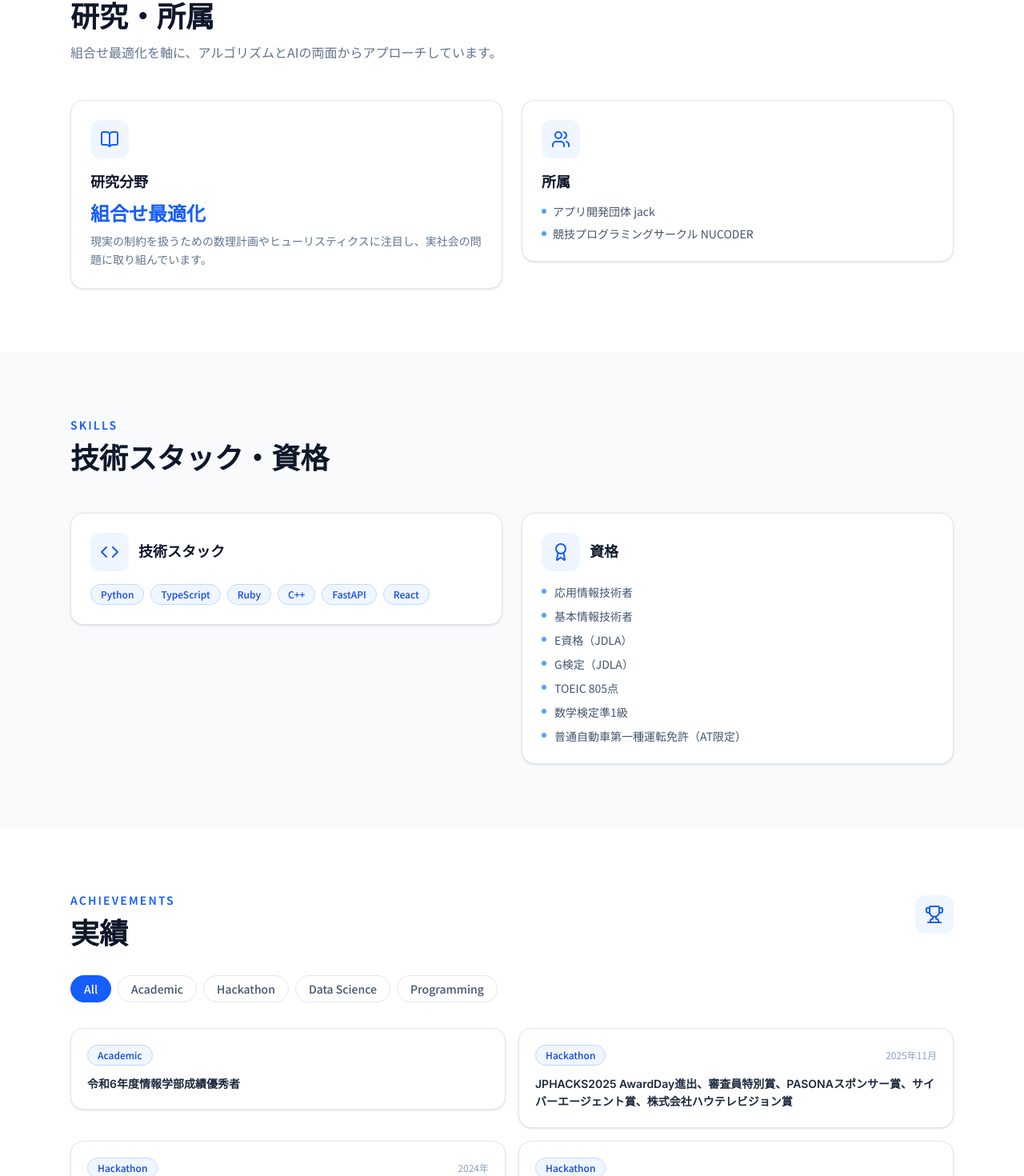
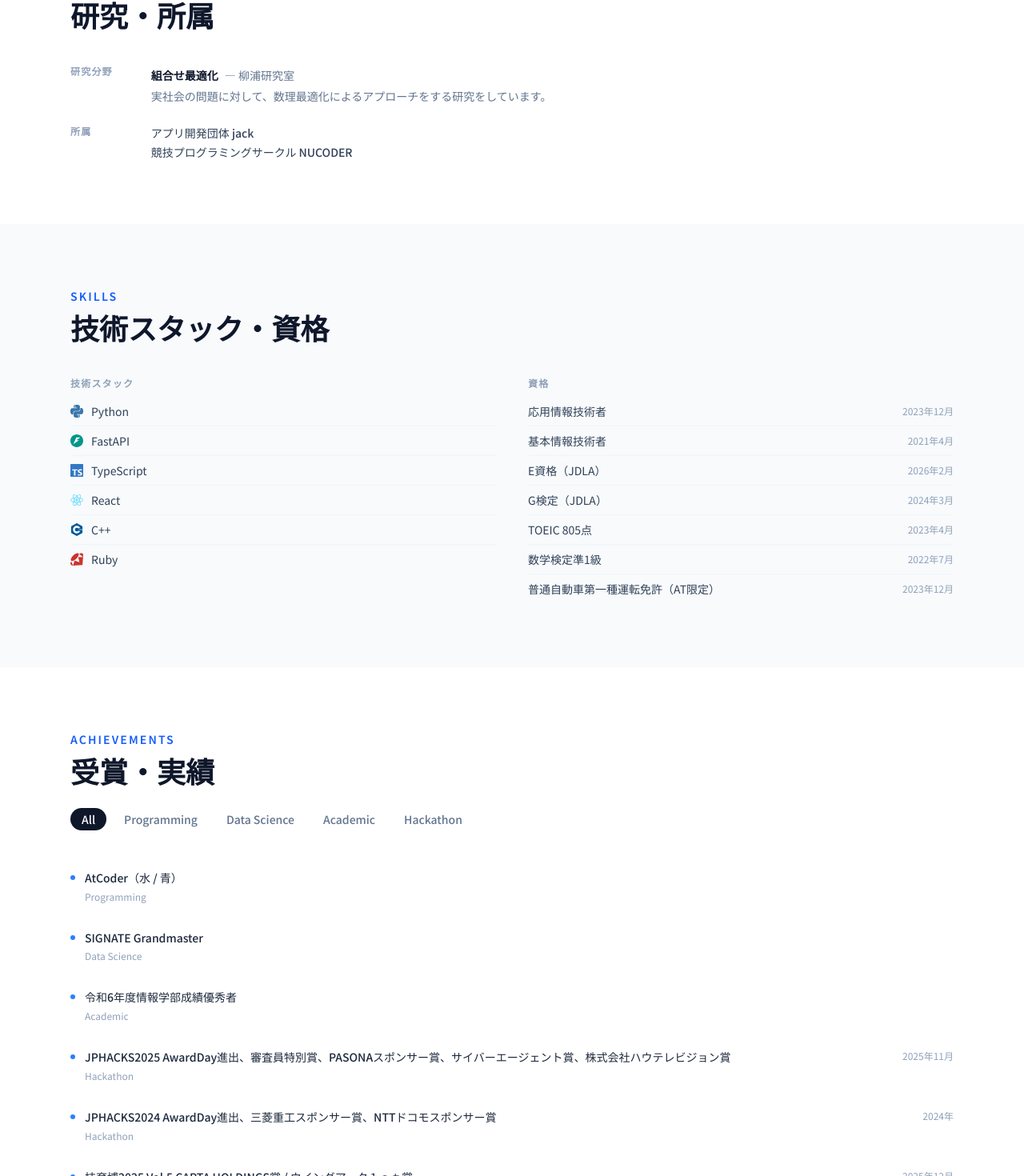
Before and after one commit to kabetani-yusei/portfolio, a Next.js app: page / in a window 1280 px wide. Shown: the part 900-2370 px from the top of the page at 80% size. Built offline with nearby package versions, Linux system fonts and the light colour scheme.

Commit message:
UI 内容の大幅なアップデート

```diff
--- a/content/portfolio.md
+++ b/content/portfolio.md
@@ -6,6 +6,7 @@
 - アプリ開発団体 jack
 - 競技プログラミングサークル NUCODER
 ## 研究分野
+柳浦研究室
 組合せ最適化
 
 ## 各種アカウント
@@ -26,19 +27,21 @@
 - React
 
 ## 資格
-- TOEIC 805点
-- 数学検定準1級
-- 基本情報技術者
-- 応用情報技術者
-- 一般社団法人日本ディープラーニング協会 G検定
-- 一般社団法人日本ディープラーニング協会 E資格
-- 普通自動車第一種運転免許(AT限定)
+- TOEIC 805点 2023年4月
+- 数学検定準1級 2022年7月
+- 基本情報技術者 2021年4月
+- 応用情報技術者 2023年12月
+- 一般社団法人日本ディープラーニング協会 G検定 2024年3月
+- 一般社団法人日本ディープラーニング協会 E資格 2026年2月
+- 普通自動車第一種運転免許(AT限定) 2023年12月
 
-## 実績
+## 受賞・実績
+- AtCoder（水 / 青）
+- SIGNATE Grandmaster
 - 令和6年度情報学部成績優秀者
 - JPHACKS2025 AwardDay進出、審査員特別賞、PASONAスポンサー賞、サイバーエージェント賞、株式会社ハウテレビジョン賞 2025年11月
 - JPHACKS2024 AwardDay進出、三菱重工スポンサー賞、NTTドコモスポンサー賞 2024年
-- 技育博2025 Vol.5 株式会社CARTA HOLDINGS賞 ウイングアーク１ｓｔ株式会社賞
+- 技育博2025 Vol.5 株式会社CARTA HOLDINGS賞 ウイングアーク１ｓｔ株式会社賞 2025年12月
 - atmaCup #16 in collaboration with RECRUIT 学生10位 / 全体43位
 - atmaCup #20 in collaboration with Udemy 初心者枠2位 / 全体10位
 - #21 atmaCup in collaboration with Elith 学生8位 / 全体41位
@@ -49,9 +52,7 @@
 - AtCoder Heuristic Contest 055 学生26位 / 総合82位
 
 
-## 経験
-- AtCoder（水 / 青）
-- SIGNATE Grandmaster
+## 活動・経験
 - KOSENセキュリティコンテスト2022 12位
 - KOSENセキュリティコンテスト2023 9位
 - ALGORI2024 戦略賞ノミネート
--- a/package.json
+++ b/package.json
@@ -14,7 +14,8 @@
     "lucide-react": "^1.8.0",
     "next": "^16.2.3",
     "react": "^19.2.5",
-    "react-dom": "^19.2.5"
+    "react-dom": "^19.2.5",
+    "react-icons": "^5.6.0"
   },
   "devDependencies": {
     "@tailwindcss/postcss": "^4",
--- a/src/components/About.tsx
+++ b/src/components/About.tsx
@@ -1,4 +1,3 @@
-import { BookOpen, Users } from "lucide-react";
 import { profile } from "@/data/profile";
 import { FadeIn } from "./FadeIn";
 import { SectionHeading } from "./SectionHeading";
@@ -8,51 +7,38 @@
     <section id="about" className="scroll-mt-20 bg-white py-20">
       <div className="mx-auto max-w-6xl px-6">
         <FadeIn>
-          <SectionHeading
-            label="About"
-            title="研究・所属"
-            description="組合せ最適化を軸に、アルゴリズムとAIの両面からアプローチしています。"
-          />
+          <SectionHeading label="About" title="研究・所属" />
         </FadeIn>
 
-        <div className="mt-12 grid gap-6 md:grid-cols-2">
-          <FadeIn delay={0.1}>
-            <div className="rounded-2xl border border-slate-200 bg-white p-6 shadow-sm transition hover:shadow-md">
-              <div className="mb-4 inline-flex rounded-xl bg-blue-50 p-3">
-                <BookOpen size={24} className="text-blue-600" />
-              </div>
-              <h3 className="text-lg font-semibold text-slate-900">
-                研究分野
-              </h3>
-              <p className="mt-2 text-2xl font-bold text-blue-600">
+        <FadeIn delay={0.1}>
+          <dl className="mt-10 grid gap-y-6 gap-x-12 sm:grid-cols-[auto_1fr]">
+            <dt className="text-xs font-semibold uppercase tracking-widest text-slate-400">
+              研究分野
+            </dt>
+            <dd>
+              <span className="text-sm font-bold text-slate-900">
                 {profile.research}
+              </span>
+              <span className="ml-2 text-sm text-slate-500">
+                — {profile.lab}
+              </span>
+              <p className="mt-1 text-sm leading-relaxed text-slate-500">
+                実社会の問題に対して、数理最適化によるアプローチをする研究をしています。
               </p>
-              <p className="mt-2 text-sm leading-relaxed text-slate-500">
-                現実の制約を扱うための数理計画やヒューリスティクスに注目し、実社会の問題に取り組んでいます。
-              </p>
-            </div>
-          </FadeIn>
+            </dd>
 
-          <FadeIn delay={0.2}>
-            <div className="rounded-2xl border border-slate-200 bg-white p-6 shadow-sm transition hover:shadow-md">
-              <div className="mb-4 inline-flex rounded-xl bg-blue-50 p-3">
-                <Users size={24} className="text-blue-600" />
-              </div>
-              <h3 className="text-lg font-semibold text-slate-900">所属</h3>
-              <ul className="mt-3 space-y-2">
-                {profile.affiliations.map((a) => (
-                  <li
-                    key={a}
-                    className="flex items-center gap-2 text-sm text-slate-600"
-                  >
-                    <span className="h-1.5 w-1.5 rounded-full bg-blue-400" />
-                    {a}
-                  </li>
-                ))}
-              </ul>
-            </div>
-          </FadeIn>
-        </div>
+            <dt className="text-xs font-semibold uppercase tracking-widest text-slate-400">
+              所属
+            </dt>
+            <dd className="flex flex-col gap-1">
+              {profile.affiliations.map((a) => (
+                <span key={a} className="text-sm font-medium text-slate-700">
+                  {a}
+                </span>
+              ))}
+            </dd>
+          </dl>
+        </FadeIn>
       </div>
     </section>
   );
--- a/src/components/Achievements.tsx
+++ b/src/components/Achievements.tsx
@@ -1,11 +1,9 @@
 "use client";
 
 import { useState, useMemo } from "react";
-import { Trophy } from "lucide-react";
 import { achievements } from "@/data/profile";
 import { FadeIn } from "./FadeIn";
 import { SectionHeading } from "./SectionHeading";
-import { Tag } from "./Tag";
 
 const ALL = "All";
 
@@ -27,24 +25,19 @@
     <section id="achievements" className="scroll-mt-20 bg-white py-20">
       <div className="mx-auto max-w-6xl px-6">
         <FadeIn>
-          <div className="flex items-start justify-between gap-4">
-            <SectionHeading label="Achievements" title="実績" />
-            <div className="mt-1 inline-flex rounded-xl bg-blue-50 p-3">
-              <Trophy size={24} className="text-blue-600" />
-            </div>
-          </div>
+          <SectionHeading label="Achievements" title="受賞・実績" />
         </FadeIn>
 
         <FadeIn delay={0.1}>
-          <div className="mt-8 flex flex-wrap gap-2">
+          <div className="mt-6 flex flex-wrap gap-2">
             {categories.map((cat) => (
               <button
                 key={cat}
                 onClick={() => setFilter(cat)}
-                className={`rounded-full border px-4 py-1.5 text-sm font-medium transition ${
+                className={`rounded-full px-3.5 py-1 text-sm font-medium transition ${
                   filter === cat
-                    ? "border-blue-600 bg-blue-600 text-white"
-                    : "border-slate-200 bg-white text-slate-600 hover:border-slate-300 hover:bg-slate-50"
+                    ? "bg-slate-900 text-white"
+                    : "text-slate-500 hover:bg-slate-100 hover:text-slate-700"
                 }`}
               >
                 {cat}
@@ -53,25 +46,28 @@
           </div>
         </FadeIn>
 
-        <div className="mt-8 grid gap-4 md:grid-cols-2">
+        <div className="mt-8">
           {filtered.map((item, i) => (
-            <FadeIn key={item.title} delay={0.05 * (i % 4)}>
-              <div className="group rounded-2xl border border-slate-200 bg-white p-5 shadow-sm transition hover:-translate-y-0.5 hover:shadow-md">
-                <div className="flex items-center justify-between gap-3">
-                  <div className="flex flex-wrap gap-1.5">
-                    {item.tags?.map((tag) => (
-                      <Tag key={tag} label={tag} />
-                    ))}
+            <FadeIn key={item.title} delay={0.03 * (i % 6)}>
+              <div className="flex items-start justify-between gap-4 border-b border-slate-100 py-4 last:border-0">
+                <div className="flex items-start gap-3">
+                  <span className="mt-2 h-1.5 w-1.5 shrink-0 rounded-full bg-blue-500" />
+                  <div>
+                    <p className="text-sm font-medium leading-relaxed text-slate-800">
+                      {item.title}
+                    </p>
+                    {item.tags && (
+                      <p className="mt-1 text-xs text-slate-400">
+                        {item.tags.join(" / ")}
+                      </p>
+                    )}
                   </div>
-                  {item.date && (
-                    <span className="shrink-0 text-xs text-slate-400">
-                      {item.date}
-                    </span>
-                  )}
                 </div>
-                <h3 className="mt-3 text-sm font-semibold leading-relaxed text-slate-800">
-                  {item.title}
-                </h3>
+                {item.date && (
+                  <span className="shrink-0 pt-0.5 text-xs text-slate-400">
+                    {item.date}
+                  </span>
+                )}
               </div>
             </FadeIn>
           ))}
--- a/src/components/Footer.tsx
+++ b/src/components/Footer.tsx
@@ -31,7 +31,7 @@
 
 export function Footer() {
   return (
-    <footer className="border-t border-slate-200 bg-slate-50 py-12">
+    <footer id="contact" className="scroll-mt-20 border-t border-slate-200 bg-slate-50 py-12">
       <div className="mx-auto max-w-6xl px-6">
         <div className="flex flex-col items-center gap-8">
           <div className="flex flex-col items-center gap-3">
--- a/src/components/Hero.tsx
+++ b/src/components/Hero.tsx
@@ -11,10 +11,7 @@
         <FadeIn>
           <div className="flex flex-col gap-6">
             <div>
-              <p className="text-sm font-semibold uppercase tracking-[0.15em] text-blue-600">
-                {profile.research}
-              </p>
-              <h1 className="mt-3 text-4xl font-bold leading-tight text-slate-900 md:text-5xl lg:text-6xl">
+              <h1 className="text-4xl font-bold leading-tight text-slate-900 md:text-5xl lg:text-6xl">
                 {profile.name}
               </h1>
               <p className="mt-1 text-lg font-medium text-slate-400">
--- a/src/components/Navbar.tsx
+++ b/src/components/Navbar.tsx
@@ -9,6 +9,7 @@
   { href: "#experience", label: "Experience" },
   { href: "#timeline", label: "Timeline" },
   { href: "#accounts", label: "Accounts" },
+  { href: "#contact", label: "Contact" },
 ];
 
 export function Navbar() {
--- a/src/components/Skills.tsx
+++ b/src/components/Skills.tsx
@@ -1,8 +1,24 @@
-import { Code, Award } from "lucide-react";
+import type { IconType } from "react-icons";
+import {
+  SiPython,
+  SiTypescript,
+  SiRuby,
+  SiCplusplus,
+  SiFastapi,
+  SiReact,
+} from "react-icons/si";
 import { profile } from "@/data/profile";
 import { FadeIn } from "./FadeIn";
 import { SectionHeading } from "./SectionHeading";
-import { Tag } from "./Tag";
+
+const skillIcons: Record<string, { icon: IconType; color: string }> = {
+  Python: { icon: SiPython, color: "#3776AB" },
+  TypeScript: { icon: SiTypescript, color: "#3178C6" },
+  Ruby: { icon: SiRuby, color: "#CC342D" },
+  "C++": { icon: SiCplusplus, color: "#00599C" },
+  FastAPI: { icon: SiFastapi, color: "#009688" },
+  React: { icon: SiReact, color: "#61DAFB" },
+};
 
 export function Skills() {
   return (
@@ -12,41 +28,51 @@
           <SectionHeading label="Skills" title="技術スタック・資格" />
         </FadeIn>
 
-        <div className="mt-12 grid gap-6 md:grid-cols-2">
+        <div className="mt-10 grid gap-10 md:grid-cols-[1fr_1fr]">
           <FadeIn delay={0.1}>
-            <div className="rounded-2xl border border-slate-200 bg-white p-6 shadow-sm">
-              <div className="mb-4 flex items-center gap-3">
-                <div className="inline-flex rounded-xl bg-blue-50 p-3">
-                  <Code size={24} className="text-blue-600" />
-                </div>
-                <h3 className="text-lg font-semibold text-slate-900">
-                  技術スタック
-                </h3>
-              </div>
-              <div className="flex flex-wrap gap-2">
-                {profile.skills.map((skill) => (
-                  <Tag key={skill} label={skill} />
-                ))}
-              </div>
+            <div>
+              <h3 className="text-xs font-semibold uppercase tracking-widest text-slate-400">
+                技術スタック
+              </h3>
+              <ul className="mt-4 space-y-2">
+                {profile.skills.map((skill) => {
+                  const entry = skillIcons[skill];
+                  const Icon = entry?.icon;
+                  return (
+                    <li
+                      key={skill}
+                      className="flex items-center gap-2.5 border-b border-slate-100 pb-2 text-sm last:border-0"
+                    >
+                      {Icon && (
+                        <Icon
+                          size={16}
+                          style={{ color: entry.color }}
+                          className="shrink-0"
+                        />
+                      )}
+                      <span className="text-slate-700">{skill}</span>
+                    </li>
+                  );
+                })}
+              </ul>
             </div>
           </FadeIn>
 
           <FadeIn delay={0.2}>
-            <div className="rounded-2xl border border-slate-200 bg-white p-6 shadow-sm">
-              <div className="mb-4 flex items-center gap-3">
-                <div className="inline-flex rounded-xl bg-blue-50 p-3">
-                  <Award size={24} className="text-blue-600" />
-                </div>
-                <h3 className="text-lg font-semibold text-slate-900">資格</h3>
-              </div>
-              <ul className="space-y-2.5">
+            <div>
+              <h3 className="text-xs font-semibold uppercase tracking-widest text-slate-400">
+                資格
+              </h3>
+              <ul className="mt-4 space-y-2">
                 {profile.certifications.map((cert) => (
                   <li
-                    key={cert}
-                    className="flex items-start gap-2.5 text-sm text-slate-600"
+                    key={cert.name}
+                    className="flex items-center justify-between border-b border-slate-100 pb-2 text-sm last:border-0"
                   >
-                    <span className="mt-1.5 h-1.5 w-1.5 shrink-0 rounded-full bg-blue-400" />
-                    {cert}
+                    <span className="text-slate-700">{cert.name}</span>
+                    <span className="shrink-0 text-xs text-slate-400">
+                      {cert.date}
+                    </span>
                   </li>
                 ))}
               </ul>
--- a/src/data/profile.ts
+++ b/src/data/profile.ts
@@ -19,6 +19,7 @@
   name: "壁谷 悠成",
   englishName: "KABETANI Yusei",
   role: "名古屋大学大学院 情報学研究科 数理情報学専攻 修士1年",
+  lab: "柳浦研究室",
   research: "組合せ最適化",
   intro:
     "組合せ最適化を研究しています。競技プログラミング、機械学習コンペ、ハッカソンに参加しています。",
@@ -43,19 +44,21 @@
     },
   ] satisfies Account[],
   email: "yuusei0565(at)gmail.com",
-  skills: ["Python", "TypeScript", "Ruby", "C++", "FastAPI", "React"],
+  skills: ["Python", "FastAPI", "TypeScript", "React", "C++", "Ruby"],
   certifications: [
-    "応用情報技術者",
-    "基本情報技術者",
-    "E資格（JDLA）",
-    "G検定（JDLA）",
-    "TOEIC 805点",
-    "数学検定準1級",
-    "普通自動車第一種運転免許（AT限定）",
+    { name: "応用情報技術者", date: "2023年12月" },
+    { name: "基本情報技術者", date: "2021年4月" },
+    { name: "E資格（JDLA）", date: "2026年2月" },
+    { name: "G検定（JDLA）", date: "2024年3月" },
+    { name: "TOEIC 805点", date: "2023年4月" },
+    { name: "数学検定準1級", date: "2022年7月" },
+    { name: "普通自動車第一種運転免許（AT限定）", date: "2023年12月" },
   ],
 };
 
 export const achievements: Achievement[] = [
+  { title: "AtCoder（水 / 青）", tags: ["Programming"] },
+  { title: "SIGNATE Grandmaster", tags: ["Data Science"] },
   { title: "令和6年度情報学部成績優秀者", tags: ["Academic"] },
   {
     title:
@@ -70,6 +73,7 @@
   },
   {
     title: "技育博2025 Vol.5 CARTA HOLDINGS賞 / ウイングアーク１ｓｔ賞",
+    date: "2025年12月",
     tags: ["Hackathon"],
   },
   {
@@ -99,8 +103,6 @@
     title: "AtCoder Heuristic Contest 055 学生26位 / 総合82位",
     tags: ["Programming"],
   },
-  { title: "Fixstars高速化コンテスト2026 18位", tags: ["Programming"] },
-  { title: "DECC2025 本戦22位", tags: ["Programming"] },
 ];
 
 export const experiences: Achievement[] = [
@@ -138,6 +140,8 @@
     title: "Track AIが書いたコード vs 人間が書いたコード 学生5位",
     tags: ["Data Science"],
   },
+  { title: "Fixstars高速化コンテスト2026 18位", tags: ["Programming"] },
+  { title: "DECC2025 本戦22位", tags: ["Programming"] },
 ];
 
 export type TimelineCategory = "education" | "work";
```
Also changed, not shown: src/components/Accounts.tsx (+10 -7 lines), src/components/Experience.tsx (+23 -23 lines), 1 other file (tests, documents, lock files or other folders).
